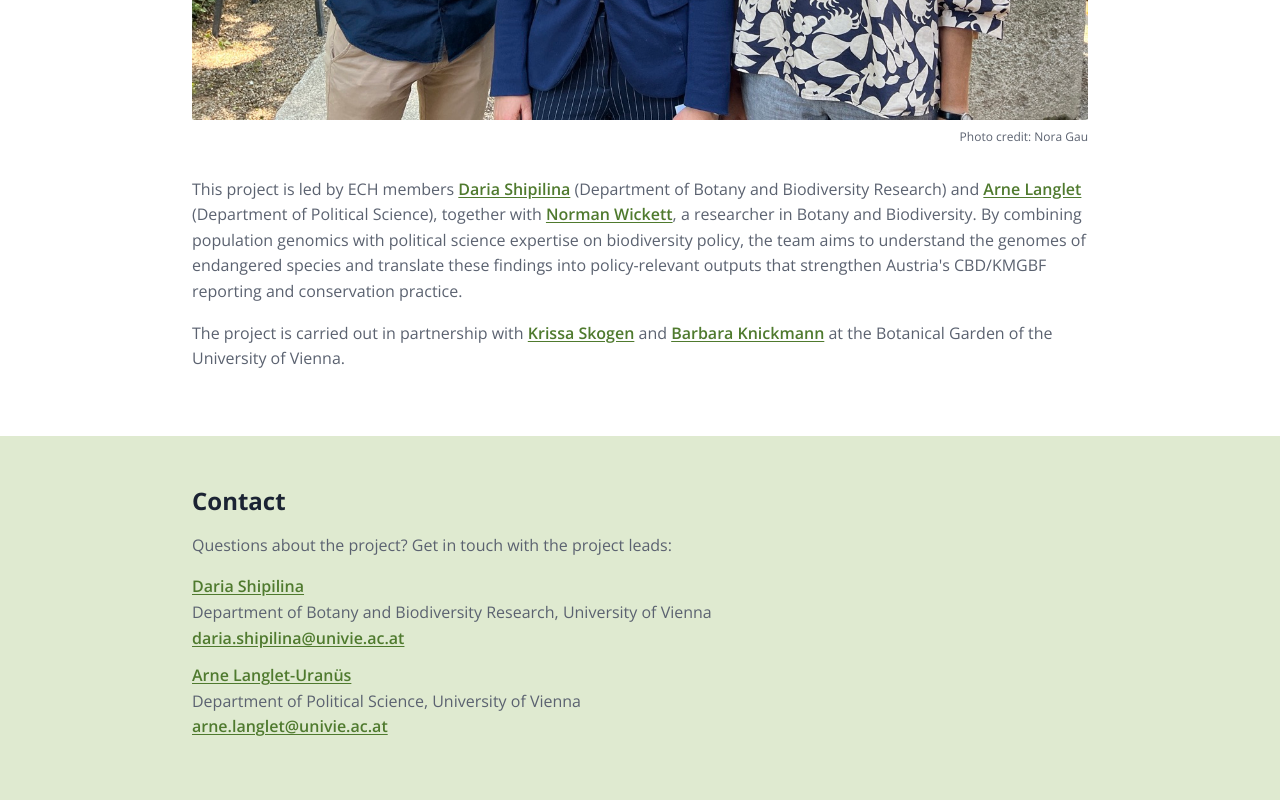
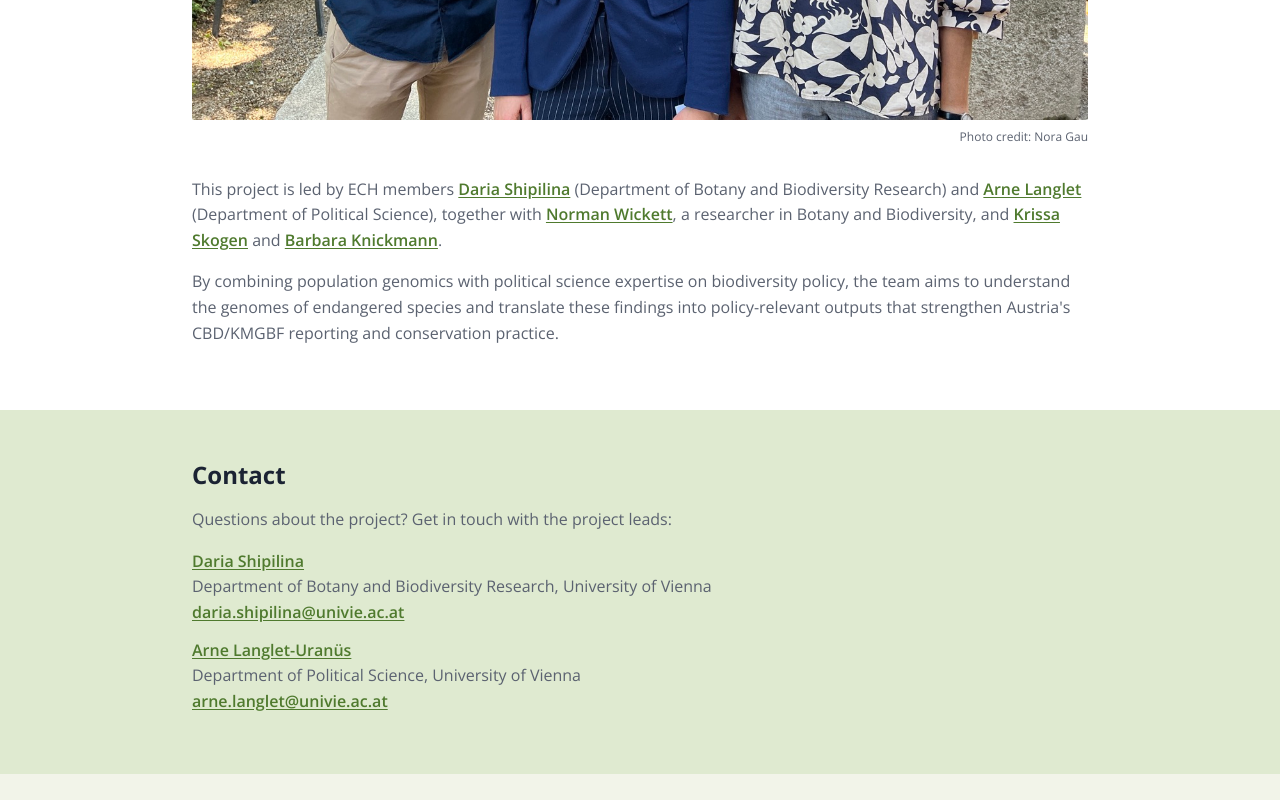
Before and after one commit to genomes2governance/genomes2governance.github.io, a plain HTML site: page index.html in a window 1280 px wide. Shown: the part 2486-3286 px from the top of the page. After the commit the page ends 3260 px from the top, so only its background shows below. Drawn offline with nearby package versions, Linux system fonts and the light colour scheme.

Commit message:
team section updated

```diff
--- a/index.html
+++ b/index.html
@@ -72,8 +72,11 @@
             <img src="team.jpg" alt="The project team standing together outdoors">
             <figcaption>Photo credit: Nora Gau</figcaption>
           </figure>
-          <p>This project is led by ECH members <a href="https://www.linkedin.com/in/daria-shipilina/" target="_blank" rel="noopener noreferrer">Daria Shipilina</a> (Department of Botany and Biodiversity Research) and <a href="https://politikwissenschaft.univie.ac.at/en/about-us/staff/langlet-uranues/" target="_blank" rel="noopener noreferrer">Arne Langlet</a> (Department of Political Science), together with <a href="https://ufind.univie.ac.at/en/person.html?id=1004016" target="_blank" rel="noopener noreferrer">Norman Wickett</a>, a researcher in Botany and Biodiversity. By combining population genomics with political science expertise on biodiversity policy, the team aims to understand the genomes of endangered species and translate these findings into policy-relevant outputs that strengthen Austria's CBD/KMGBF reporting and conservation practice.</p>
-          <p>The project is carried out in partnership with <a href="https://ufind.univie.ac.at/en/person.html?id=1016050" target="_blank" rel="noopener noreferrer">Krissa Skogen</a> and <a href="https://ufind.univie.ac.at/en/person.html?id=32356" target="_blank" rel="noopener noreferrer">Barbara Knickmann</a> at the Botanical Garden of the University of Vienna.</p>
+          <p>This project is led by ECH members <a href="https://www.linkedin.com/in/daria-shipilina/" target="_blank" rel="noopener noreferrer">Daria Shipilina</a> (Department of Botany and Biodiversity Research) and <a href="https://politikwissenschaft.univie.ac.at/en/about-us/staff/langlet-uranues/" target="_blank" rel="noopener noreferrer">Arne Langlet</a> (Department of Political Science), together with <a href="https://ufind.univie.ac.at/en/person.html?id=1004016" target="_blank" rel="noopener noreferrer">Norman Wickett</a>, a researcher in Botany and Biodiversity, and  <a href="https://ufind.univie.ac.at/en/person.html?id=1016050" target="_blank" rel="noopener noreferrer">Krissa Skogen</a> and <a href="https://ufind.univie.ac.at/en/person.html?id=32356" target="_blank" rel="noopener noreferrer">Barbara Knickmann</a>.
+          </p>
+        <p>
+            By combining population genomics with political science expertise on biodiversity policy, the team aims to understand the genomes of endangered species and translate these findings into policy-relevant outputs that strengthen Austria's CBD/KMGBF reporting and conservation practice.
+          </p>
         </div>
       </section>
 
```
